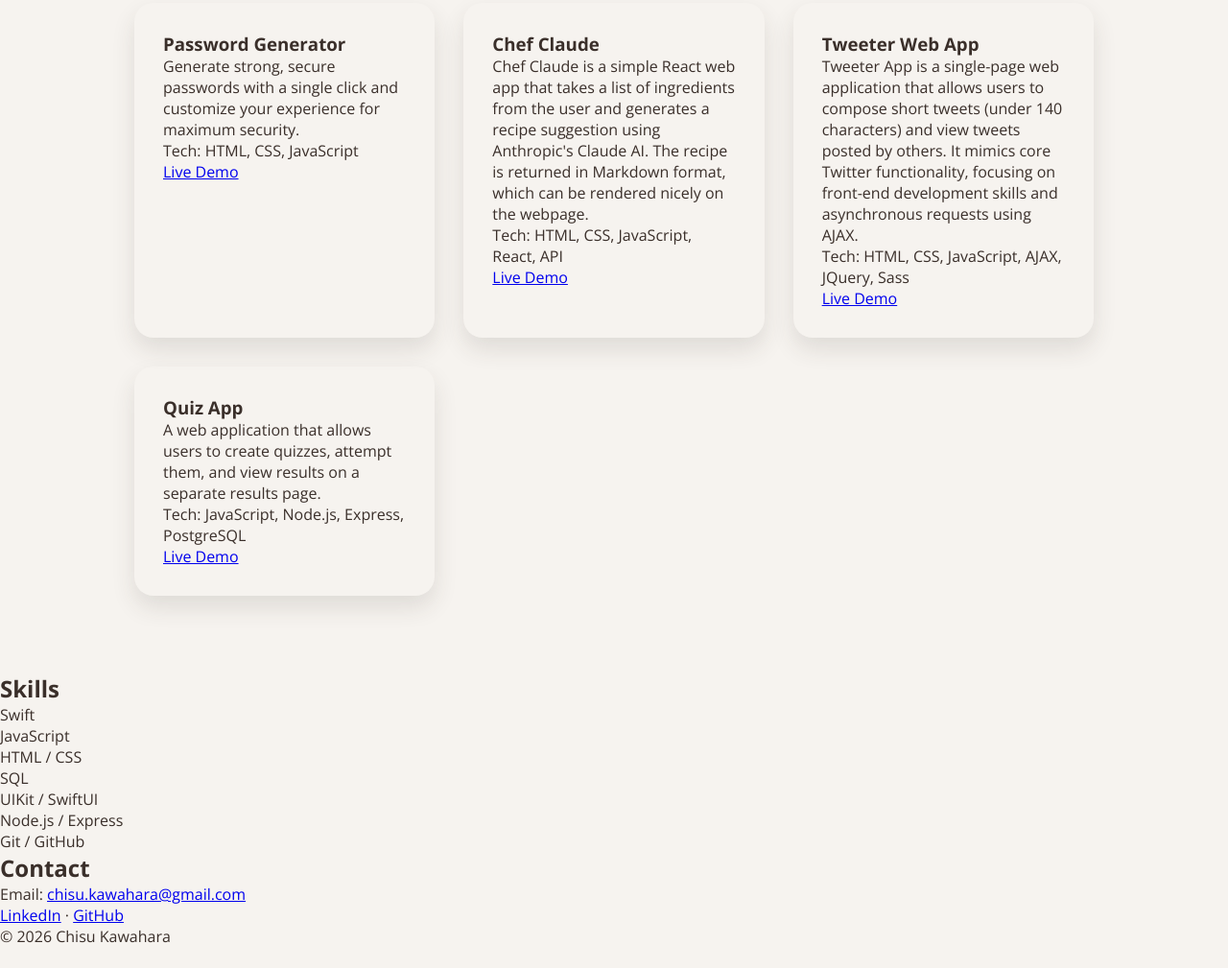
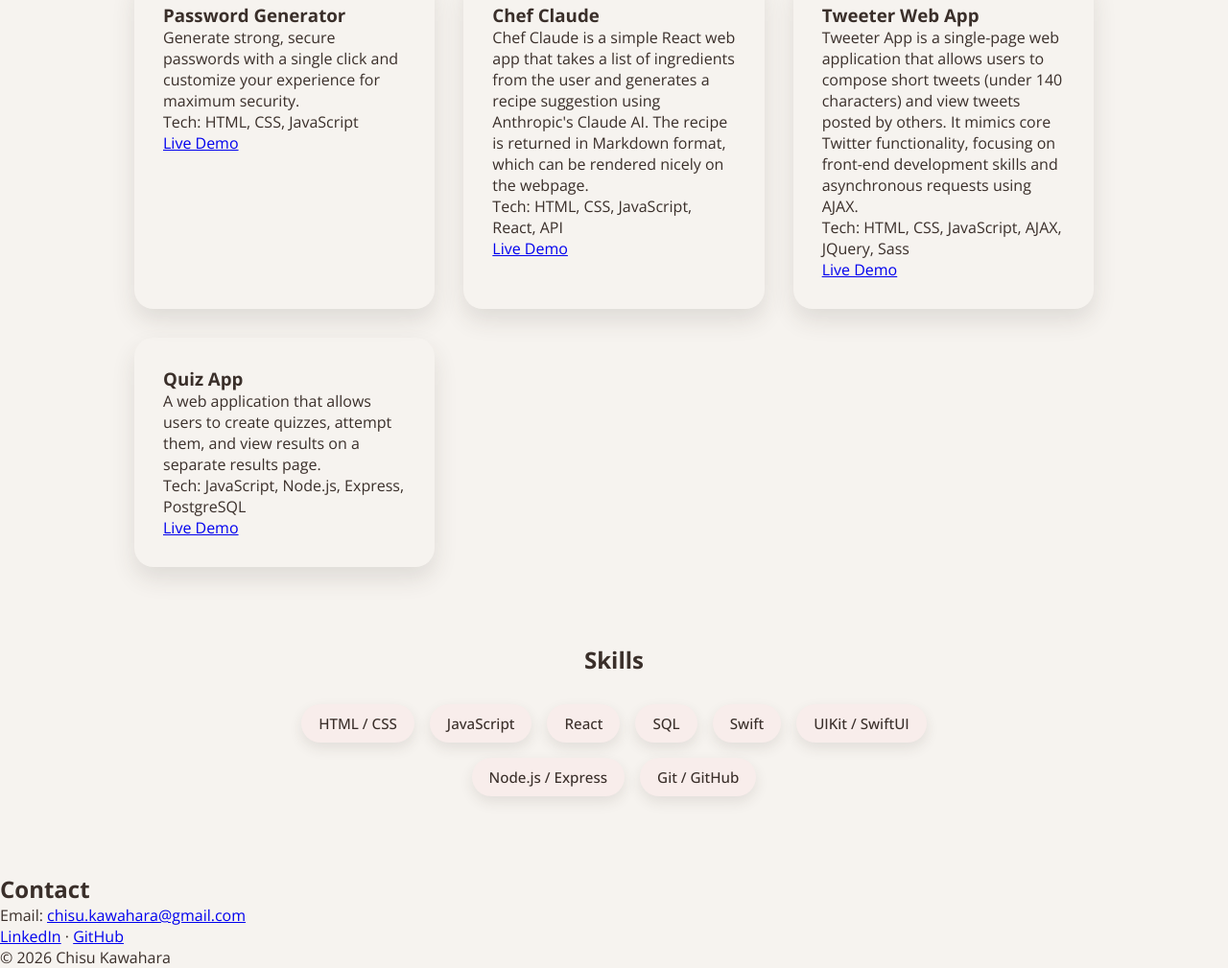
Before and after one commit to chisu-kawahara/portfolio-chisu, a plain HTML site: page index.html in a window 1280 px wide. Shown: the part 654-1663 px from the top of the page at 96% size. Before the commit the page ends 1641 px from the top, so only its background shows below. Drawn offline with nearby package versions, Linux system fonts and the light colour scheme.

Commit message:
styling lists of skill sec

```diff
--- a/index.html
+++ b/index.html
@@ -160,10 +160,11 @@
         >
             <h2>Skills</h2>
             <ul class="skills">
+                <li>HTML / CSS</li>
+                <li>JavaScript</li>
+                <li>React</li>
+                <li>SQL</li>
                 <li>Swift</li>
-                <li>JavaScript</li>
-                <li>HTML / CSS</li>
-                <li>SQL</li>
                 <li>UIKit / SwiftUI</li>
                 <li>Node.js / Express</li>
                 <li>Git / GitHub</li>
--- a/styles.css
+++ b/styles.css
@@ -129,7 +129,7 @@ body {
 
 #projects {
   max-width: 1100px;
-  margin: 80px auto;
+  margin: 50px auto;
   padding: 0 50px;
 }
 
@@ -154,9 +154,37 @@ body {
 }
 
 
+/* Skills */
 
+#skills {
+  max-width: 900px;
+  margin: 80px auto;
+  padding: 0 50px;
+  text-align: center;
+}
 
+#skills h2 {
+  margin-bottom: 30px;
+}
 
+.skills {
+  display: flex;
+  flex-wrap: wrap;
+  justify-content: center;
+  gap: 16px;
+  list-style: none;
+  padding: 0;
+}
+
+.skills li {
+  padding: 10px 18px;
+  border-radius: 999px;
+  background-color: #F8EDEB;
+  color: #3A2F2A;
+  font-weight: 500;
+  font-size: 0.95rem;
+  box-shadow: 0 6px 14px rgba(58, 47, 42, 0.1);
+}
 
 /* media  */
 @media (max-width: 768px) {
```
